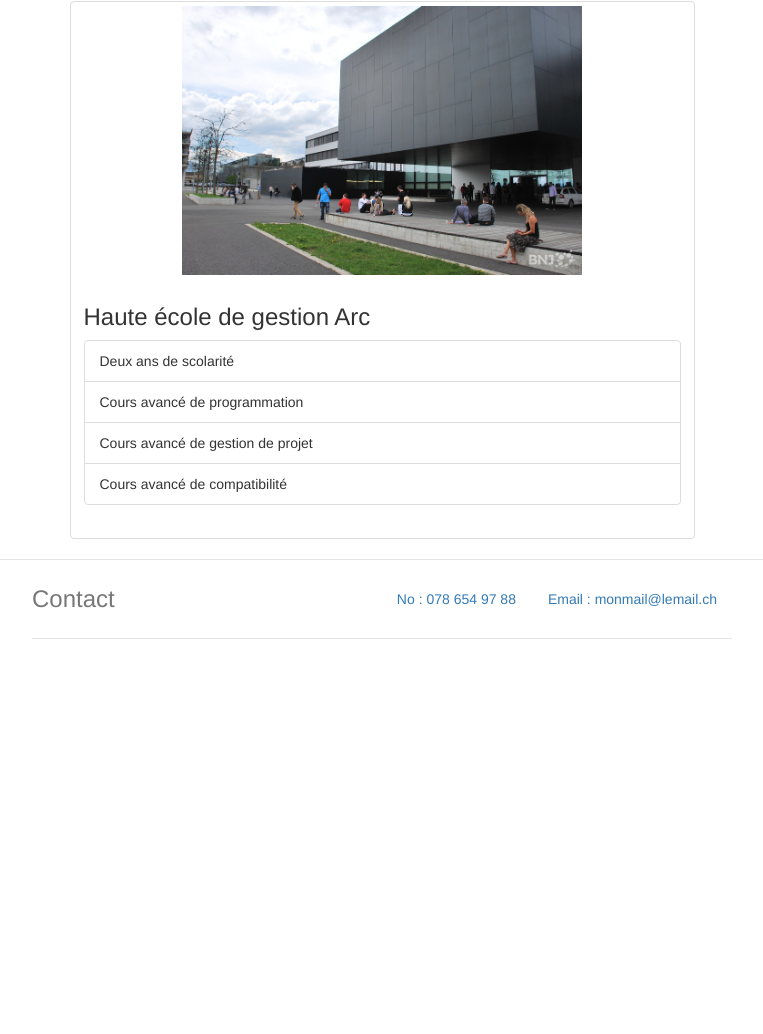
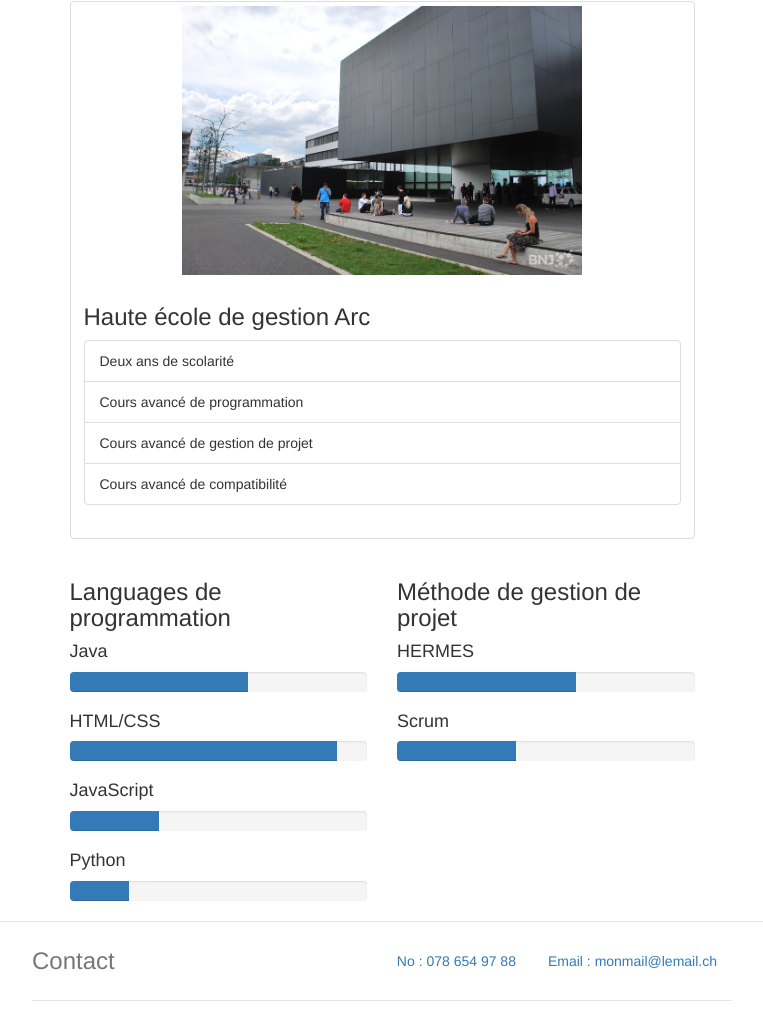
Before and after one commit to jimmyzola/moncv-CyclonicHES, a website: page app/index.html in a window 1280 px wide. Shown: the part 878-1912 px from the top of the page, without its empty margins (258-1021 px from the left). Before the commit the page ends 1567 px from the top, so only its background shows below. Drawn offline with nearby package versions, Linux system fonts and the light colour scheme; some packages are replaced by stand-ins of ours; files that its build step writes are made by us from their sources; a script that the page names is missing.

Commit message:
Ajout de la partie compétances et des progressbar correspondante

```diff
--- a/app/index.html
+++ b/app/index.html
@@ -94,6 +94,42 @@
         </div>
 
         <div class="row" id="competance">
+            <div class="col-sm-3 col-sm-offset-3">
+                <h3>Languages de programmation</h3>
+                <h4>Java<h4>
+                <div class="progress">
+                    <div class="progress-bar" role="progressbar" aria-valuenow="60" aria-valuemin="0" aria-valuemax="100" style="width: 60%;">
+                    </div>
+                </div>
+                <h4>HTML/CSS</h4>
+                <div class="progress">
+                    <div class="progress-bar" role="progressbar" aria-valuenow="90" aria-valuemin="0" aria-valuemax="100" style="width: 90%;">
+                    </div>
+                </div>
+                <h4>JavaScript</h4>
+                <div class="progress">
+                    <div class="progress-bar" role="progressbar" aria-valuenow="30" aria-valuemin="0" aria-valuemax="100" style="width: 30%;">
+                    </div>
+                </div>
+                <h4>Python</h4>
+                <div class="progress">
+                    <div class="progress-bar" role="progressbar" aria-valuenow="20" aria-valuemin="0" aria-valuemax="100" style="width: 20%;">
+                    </div>
+                </div>
+            </div>
+            <div class="col-sm-3">
+                <h3>Méthode de gestion de projet</h3>
+                <h4>HERMES</h4>
+                <div class="progress">
+                    <div class="progress-bar" role="progressbar" aria-valuenow="60" aria-valuemin="0" aria-valuemax="100" style="width: 60%;">
+                    </div>
+                </div>
+                <h4>Scrum</h4>
+                <div class="progress">
+                    <div class="progress-bar" role="progressbar" aria-valuenow="40" aria-valuemin="0" aria-valuemax="100" style="width: 40%;">
+                    </div>
+                </div>
+            </div>
         </div>
 
         <footer class="footer">
```
